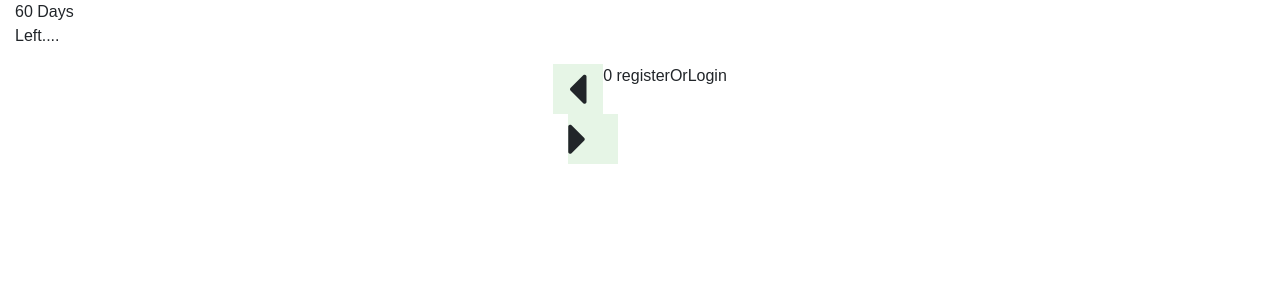
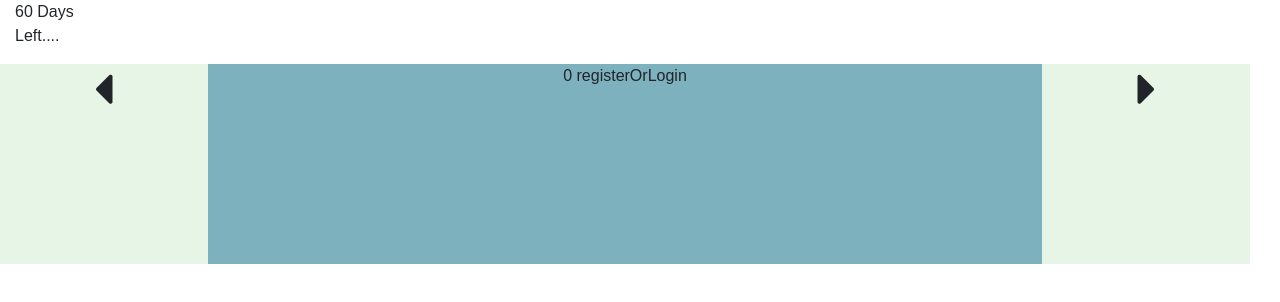
Before and after one commit to AbiyHailu/SandBoxSimulateF, an Angular app: page / in a window 1280 px wide. Shown: the top 302 px of the page. Built offline with nearby package versions, Linux system fonts and the light colour scheme.

Commit message:
begin interface -basic  done

```diff
--- a/src/app/app.component.html
+++ b/src/app/app.component.html
@@ -1,10 +1,8 @@
 <div class="container-fluid h-100">
-  <div class="row  h-100">
+  <div class="row  h-100 w-100">
     <main></main>
-    <div class="col-md-12 ">
-      <div class="row justify-content-center">
-        <begin></begin>
-      </div>
+    <div class="col-lg-12 justify-content-center">
+      <begin></begin>
     </div>
   </div>
 </div>
--- a/src/app/begin/begin.component.css
+++ b/src/app/begin/begin.component.css
@@ -7,10 +7,10 @@
 .left-nav {
   background: rgba(152, 214, 152, 0.246);
   width: 50px;
-  height: 50px;
+  height: 200px;
 }
 .begin-item {
-  background: green;
-  width: 300px;
+  background: rgb(125, 177, 190);
+
   height: 200px;
 }
--- a/src/app/begin/begin.component.html
+++ b/src/app/begin/begin.component.html
@@ -1,18 +1,20 @@
-<div class="row text-center ">
-  <div
-    class="right-nav"
-    style="background: rgba(152, 214, 152, 0.246); width: 50px; height: 50px;"
-  >
+<div class="row text-center">
+  <div class=" col-2 col-lg-2 right-nav">
     <i class="fas fa-caret-left" (click)="navigatToPrevious()"></i>
   </div>
+  <div class="col-8 col-lg-8">
+    <div class="row" *ngFor="let item of beginArray; let i = index">
+      <div *ngIf="i==index" class="col-lg-12 begin-item">
+        <div class="row text-center">
+          <div class="col-12 text-center">
+            {{i}} {{item}}
+          </div>
+        </div>
 
-  <div *ngFor="let item of beginArray; let i = index">
-    <div *ngIf="i ==index" class="rowbegin-item">
-      {{i}} {{item}}
-      <div *ngIf="item ==='selectPlant';let ind = index" class="row">
+        <div *ngIf="item ==='selectPlant';let ind = index" class="row h-100">
           <div
+            class="col-4 text-center col-lg-4"
             *ngFor="let plant of plants"
-          class="col-lg-4"
             (click)="addGameItem(plant)"
           >
             {{plant.PlantName}}
@@ -22,9 +24,7 @@
     </div>
   </div>
 
-<div
-  class="left-nav"
-  style="background: rgba(152, 214, 152, 0.246); width: 50px; height: 50px;"
->
+  <div class="col-2 col-lg-2 left-nav">
     <i class="fas fa-caret-right" (click)="navigatToNext()"></i>
   </div>
+</div>
```
Lines whose indentation alone changed are shown as unchanged.
